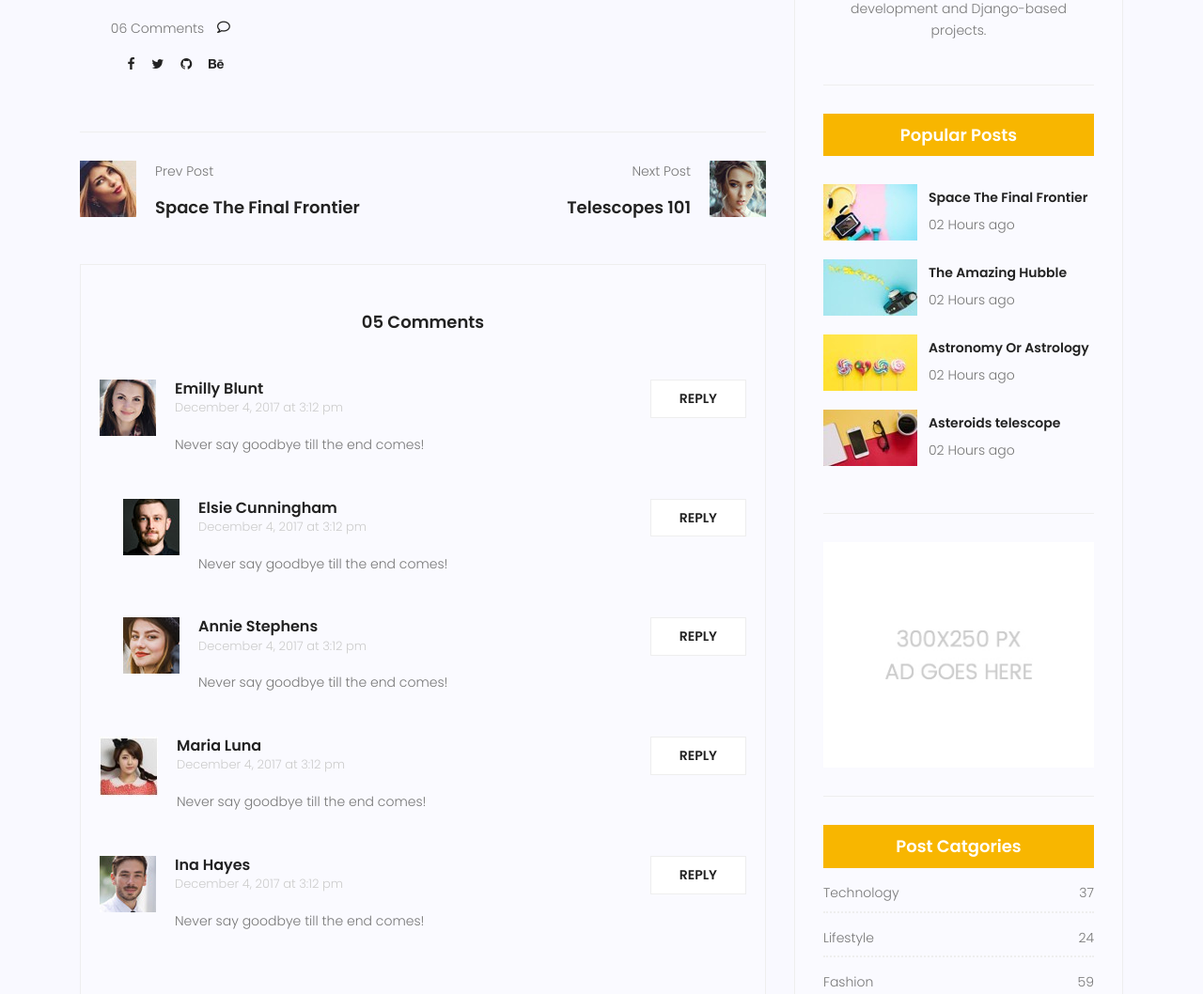
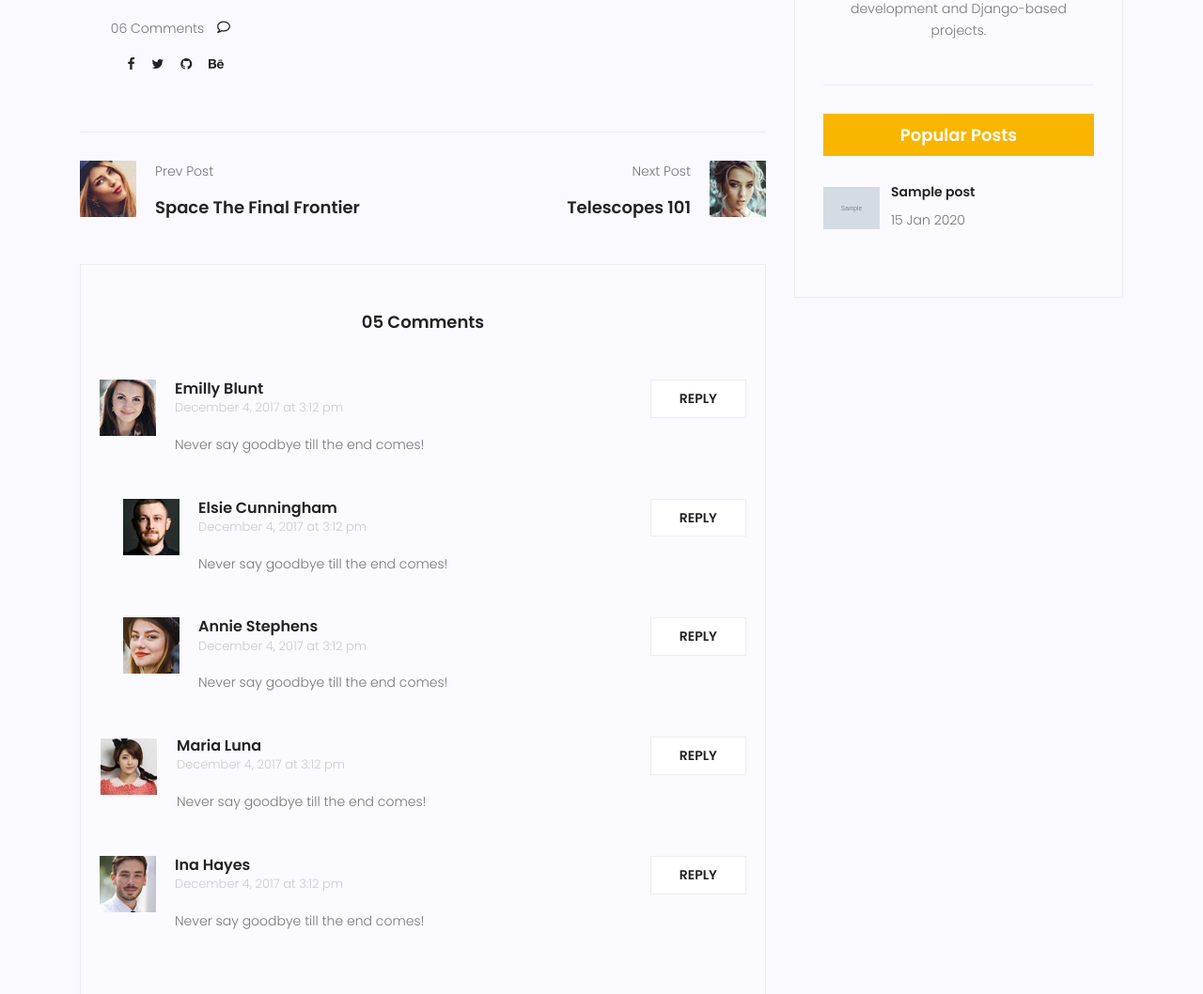
Before and after one commit to NAHID1367/site_test, a Django app: page /blog/1 in a window 1280 px wide. Shown: the part 1161-2219 px from the top of the page at 94% size. Run offline with Django 4.2, Linux system fonts and the light colour scheme; tables that the repository leaves empty hold one stand-in row (values such as "Sample post"); grey boxes marked "Sample" are stand-in pictures; some libraries are stand-ins or nearby versions.

Commit message:
categories
sidebar categories

```diff
--- a/blog/templatetags/blog_tags.py
+++ b/blog/templatetags/blog_tags.py
@@ -1,3 +1,32 @@
 from django import template
+from blog.models import Post
+from blog.models import Category
+register = template.Library()
 
-register = template.Library()
+@register.simple_tag(name = 'plustwo')
+def function():
+    posts = Post.objects.filter(status=1).count()
+    return posts
+
+@register.simple_tag(name = 'posts')
+def function():
+    posts = Post.objects.filter(status=1)
+    return posts
+
+@register.filter
+def snippet(value,arg=20):
+    return value[:arg] + "..."
+
+@register.inclusion_tag('blog/popular-posts.html')
+def latestposts(arg=3):
+    posts = Post.objects.filter(status=1).order_by('publish_date')[:arg]
+    return {'posts':posts}
+
+@register.inclusion_tag('blog/blog-post-categories.html')
+def postcategories():
+    posts = Post.objects.filter(status=1)
+    categories = Category.objects.all()
+    cat_dict = {}
+    for name in categories:
+        cat_dict[name]=posts.filter(category=name).count()
+    return {'categories': cat_dict}
--- a/blog/urls.py
+++ b/blog/urls.py
@@ -5,6 +5,7 @@
 
 urlpatterns = [
     path('', blog_view,name='index'),
+    path('test/',test,name='test'),
     path('<int:pid>',single_view,name='single'),
     #path('post/<int:pid>',test,name='test'),
     #path('<str:name>/<str:family_name>/<int:age>',test,name='test'),
--- a/blog/views.py
+++ b/blog/views.py
@@ -12,8 +12,8 @@
     context = {'post':post}
     return render(request,'blog/blog-single.html', context)
 
-def test(request,pid):
+def test(request):
     #post = Post.objects.get(id=pid)
-    post = get_object_or_404(Post, pk=pid)
-    context = {'post':post}
-    return render(request,'blog/test.html',context)
+    #post = get_object_or_404(Post, pk=pid)
+    #context = {'post':post}
+    return render(request,'blog/test.html')
--- a/statics/css/main.css
+++ b/statics/css/main.css
@@ -3656,6 +3656,7 @@
 
 .widget-wrap .popular-post-widget .popular-post-list .thumb img {
   width: 100%;
+  max-width:60px;
 }
 
 .widget-wrap .popular-post-widget .single-post-list {
--- a/templates/base.html
+++ b/templates/base.html
@@ -58,7 +58,7 @@
         <div class="container main-menu">
             <div class="row align-items-center justify-content-between d-flex">
                 <div id="logo">
-                    <a href="{% url 'website:index' %}"><img src="{% static 'img/logo.png" alt="" title="" /></a>
+                    <a href="{% url 'website:index' %}"><img src="{% static 'img/logo.png' %}" alt="" title="" /></a>
                 </div>
                 <nav id="nav-menu-container">
                     <ul class="nav-menu">
--- a/templates/blog/blog-single.html
+++ b/templates/blog/blog-single.html
@@ -210,45 +210,8 @@
 								<div class="widget-wrap">
 									{% include 'blog/blog-writer.html' %}
 
-								<div class="single-sidebar-widget popular-post-widget">
-									<h4 class="popular-title">Popular Posts</h4>
-									<div class="popular-post-list">
-										<div class="single-post-list d-flex flex-row align-items-center">
-											<div class="thumb">
-												<img class="img-fluid" src="{% static 'img/blog/pp1.jpg' %}" alt="">
-											</div>
-											<div class="details">
-												<a href="blog-single.html"><h6>Space The Final Frontier</h6></a>
-												<p>02 Hours ago</p>
-											</div>
-										</div>
-										<div class="single-post-list d-flex flex-row align-items-center">
-											<div class="thumb">
-												<img class="img-fluid" src="{% static 'img/blog/pp2.jpg' %}" alt="">
-											</div>
-											<div class="details">
-												<a href="blog-single.html"><h6>The Amazing Hubble</h6></a>
-												<p>02 Hours ago</p>
-											</div>
-										</div>
-										<div class="single-post-list d-flex flex-row align-items-center">
-											<div class="thumb">
-												<img class="img-fluid" src="{% static 'img/blog/pp3.jpg' %}" alt="">
-											</div>
-											<div class="details">
-												<a href="blog-single.html"><h6>Astronomy Or Astrology</h6></a>
-												<p>02 Hours ago</p>
-											</div>
-										</div>
-										<div class="single-post-list d-flex flex-row align-items-center">
-											<div class="thumb">
-												<img class="img-fluid" src="{% static 'img/blog/pp4.jpg' %}" alt="">
-											</div>
-											<div class="details">
-												<a href="blog-single.html"><h6>Asteroids telescope</h6></a>
-												<p>02 Hours ago</p>
-											</div>
-										</div>
+									{% latestposts %}
+
 										</div>
 									</div>
 									<div class="single-sidebar-widget ads-widget">
--- /dev/null
+++ b/templates/blog/popular-posts.html
@@ -0,0 +1,17 @@
+{% load static %}
+	<div class="single-sidebar-widget popular-post-widget">
+									<h4 class="popular-title">Popular Posts</h4>
+									<div class="popular-post-list">
+                                        {% for post in posts %}
+										<div class="single-post-list d-flex flex-row align-items-center">
+											<div class="thumb">
+												<img class="img-fluid" src="{{post.image.url}}" alt="">
+											</div>
+											<div class="details">
+												<a href="{% url 'blog:single' pid=post.id %}"><h6>{{post.title}}</h6></a>
+												<p>{{post.publish_date|date:"d M Y"}}</p>
+											</div>
+										</div>
+										{% endfor %}
+									</div>
+								</div>
--- a/templates/blog/test.html
+++ b/templates/blog/test.html
@@ -1,3 +1,5 @@
+{% load blog_tags %}
+
 <!DOCTYPE html>
 <html lang="en">
 
@@ -9,9 +11,9 @@
 
 <body>
 
-<p>{{post.title}}</p>
+<p>test: </p>
+{% popularposts %}
 
 
 </body>
-
 </html>
```
Also changed, not shown: templates/blog/blog-home.html (+5 -47 lines), templates/blog/blog-post-categories.html (added, +17 -0 lines). Lines whose indentation alone changed are shown as unchanged.
